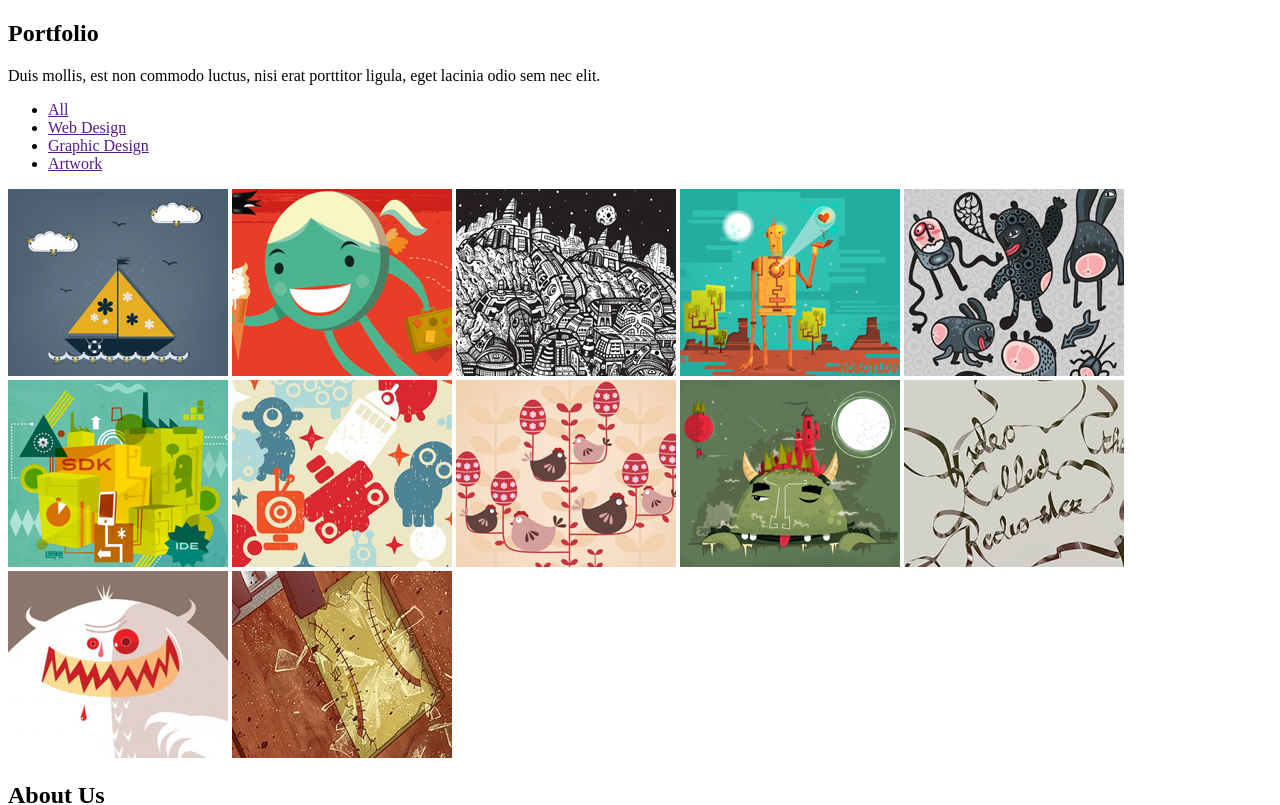
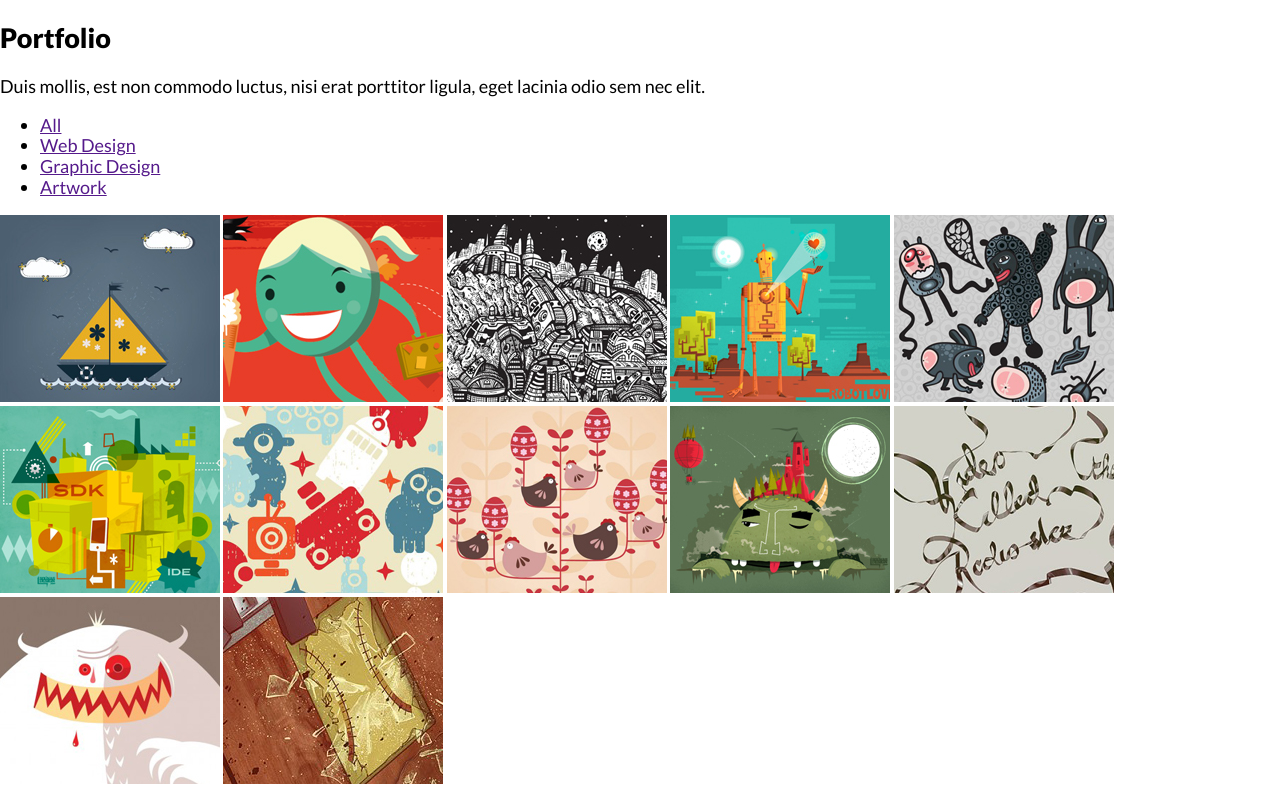
Before and after one commit to dmitryshkinder/singolo, a plain HTML site: page singolo2.html in a window 1280 px wide. Shown: the top 805 px of the page. Drawn offline with Linux system fonts and the light colour scheme.

Commit message:
added font

```diff
--- a/singolo2.css
+++ b/singolo2.css
@@ -1,6 +1,4 @@
-/*! normalize.css v8.0.1 | MIT License | github.com/necolas/normalize.css */
-
-/* Document
+/* Normalize
    ========================================================================== */
 
 /**
@@ -11,6 +9,8 @@
 html {
   line-height: 1.15; /* 1 */
   -webkit-text-size-adjust: 100%; /* 2 */
+  font-family: 'Lato', 'Vernada', sans-serif;
+  font-size: 18px;
 }
 
 /* Sections
@@ -174,7 +174,8 @@
    */
 
 button,
-  input { /* 1 */
+input {
+  /* 1 */
   overflow: visible;
 }
 
@@ -184,7 +185,8 @@
    */
 
 button,
-  select { /* 1 */
+select {
+  /* 1 */
   text-transform: none;
 }
 
@@ -347,3 +349,10 @@
 [hidden] {
   display: none;
 }
+
+/* styles
+     ========================================================================== */
+
+.portfolio{
+
+}
--- a/singolo2.html
+++ b/singolo2.html
@@ -3,6 +3,8 @@
   <head>
     <meta charset="UTF-8" />
     <meta name="viewport" content="width=device-width, initial-scale=1.0" />
+    <link href="https://fonts.googleapis.com/css?family=Lato:300,400,900&display=swap" rel="stylesheet">
+    <link rel="stylesheet" href="./singolo2.css">
     <title>Singolo 2</title>
   </head>
   <body>
```
Lines whose indentation alone changed are shown as unchanged.
